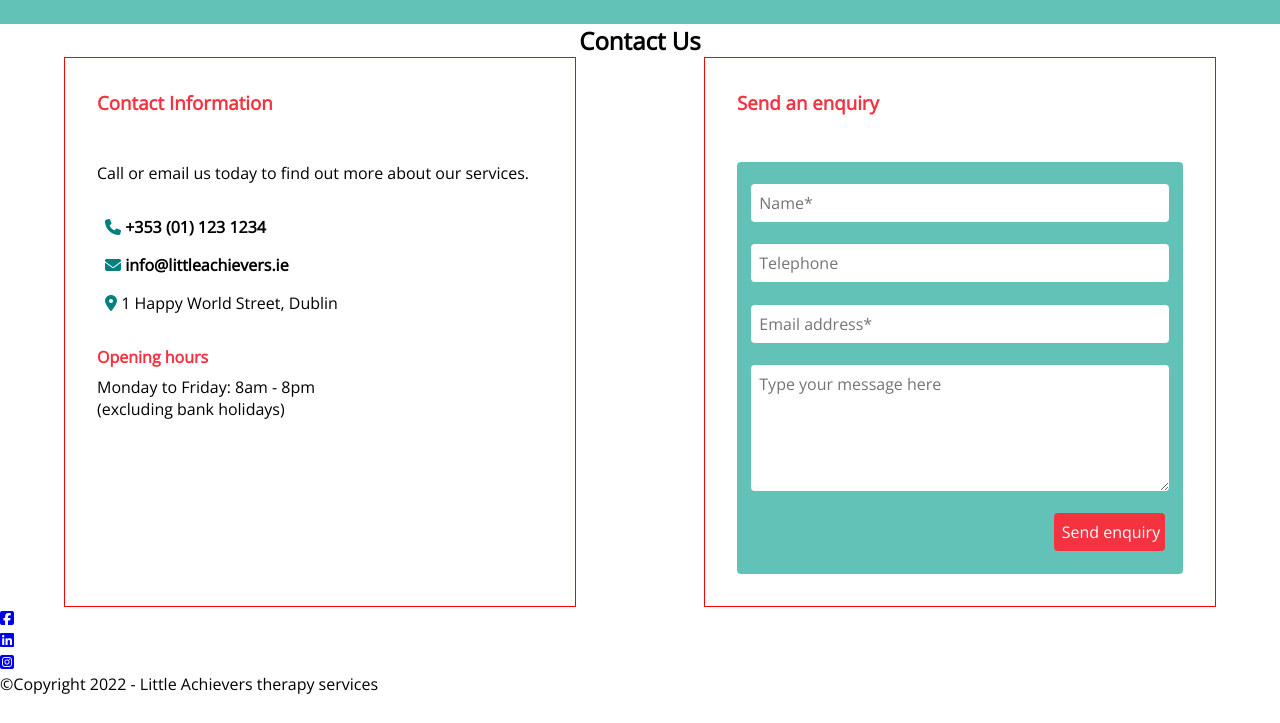
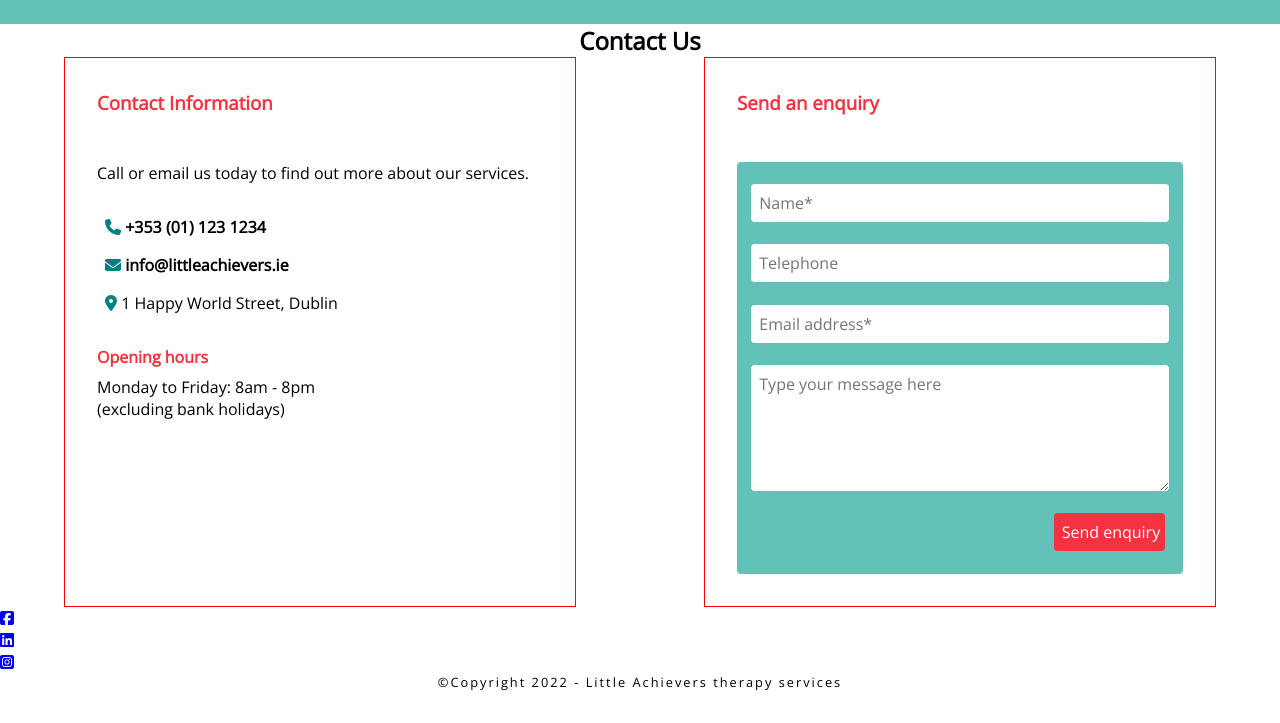
Before and after one commit to ip69719/ip69719-ci-portfolio-one, a plain HTML site: page index.html in a window 1280 px wide. Shown: the part 1014-1737 px from the top of the page. Before the commit the page ends 1709 px from the top, so only its background shows below. Drawn offline with nearby package versions, Linux system fonts and the light colour scheme; a web font is replaced by a local one.

Commit message:
Style copyright text in footer

```diff
--- a/assets/css/style.css
+++ b/assets/css/style.css
@@ -184,6 +184,15 @@ input[type=submit] {
 }
 
 
+/* -------------------------------- Footer */
+
+.copyright-text {
+    font-size: 0.8rem;
+    letter-spacing: 2px;
+    padding-bottom: 32px;
+    text-align: center;
+}
+
 /* --------------------------Media Queries */
 
 
```
